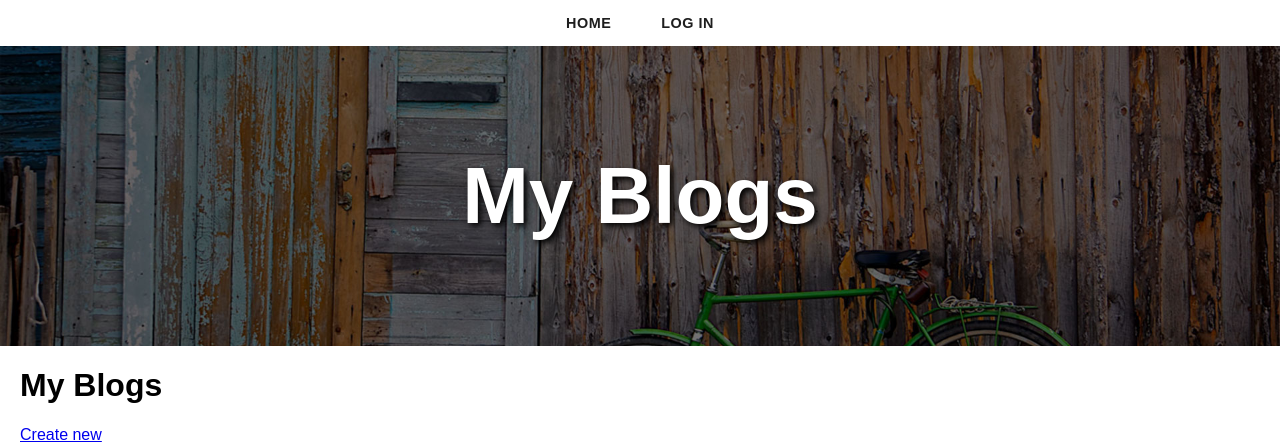
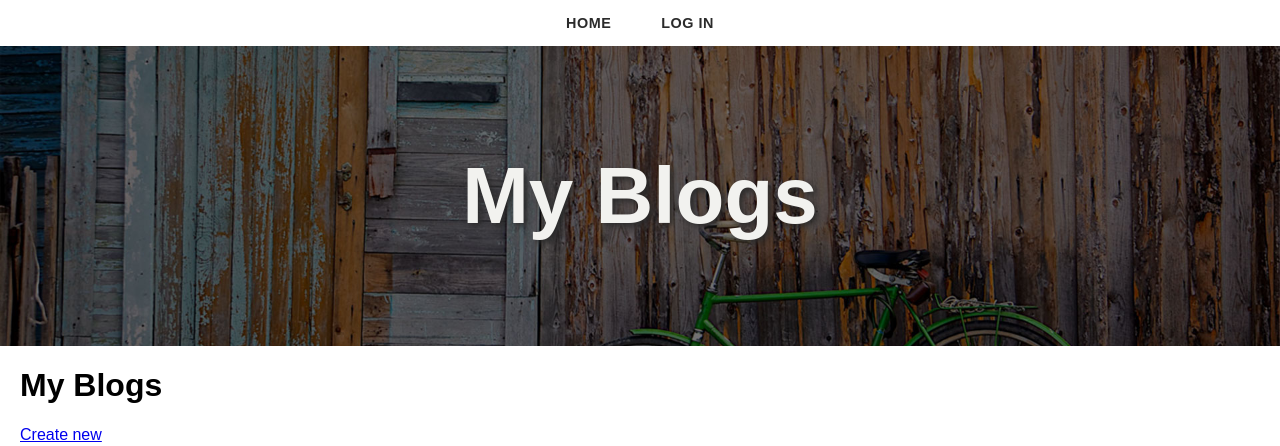
Before and after one commit to Donja1998/group-assignment, a PHP site: page /multitier-shop/home/blogs in a window 1280 px wide. Shown: the top 446 px of the page. Run offline with PHP 8.4, Linux system fonts and the light colour scheme; the visitor is signed in with stand-in values (Sample User, id 1); data that the repository does not hold is empty.

Commit message:
Update style.css

```diff
--- a/multitier-blog/frontend/assets/css/style.css
+++ b/multitier-blog/frontend/assets/css/style.css
@@ -46,7 +46,7 @@ input[type=number],
 input[type=password],
 textarea,
 select {
-    border: 1px solid black;
+    border: 1px solid #2B2B2B;
     font-size: 1em;
     padding: 3px;
     margin: 3px 0;
@@ -77,9 +77,9 @@ header {
 }
 
 header h1 {
-    color: white;
+    color: #F2F2EF;
     font-size: 5em;
-    text-shadow: 3px 3px 6px black;
+    text-shadow: 3px 3px 6px #2B2B2B;
 }
 
 .home-header {
@@ -106,7 +106,7 @@ nav {
 nav a {
     font-size: 0.9em;
     text-decoration: none;
-    color: #1e1e1e;
+    color: #2B2B2B;
     font-weight: 600;
     padding: 15px 25px;
     letter-spacing: 0.5px;
```
